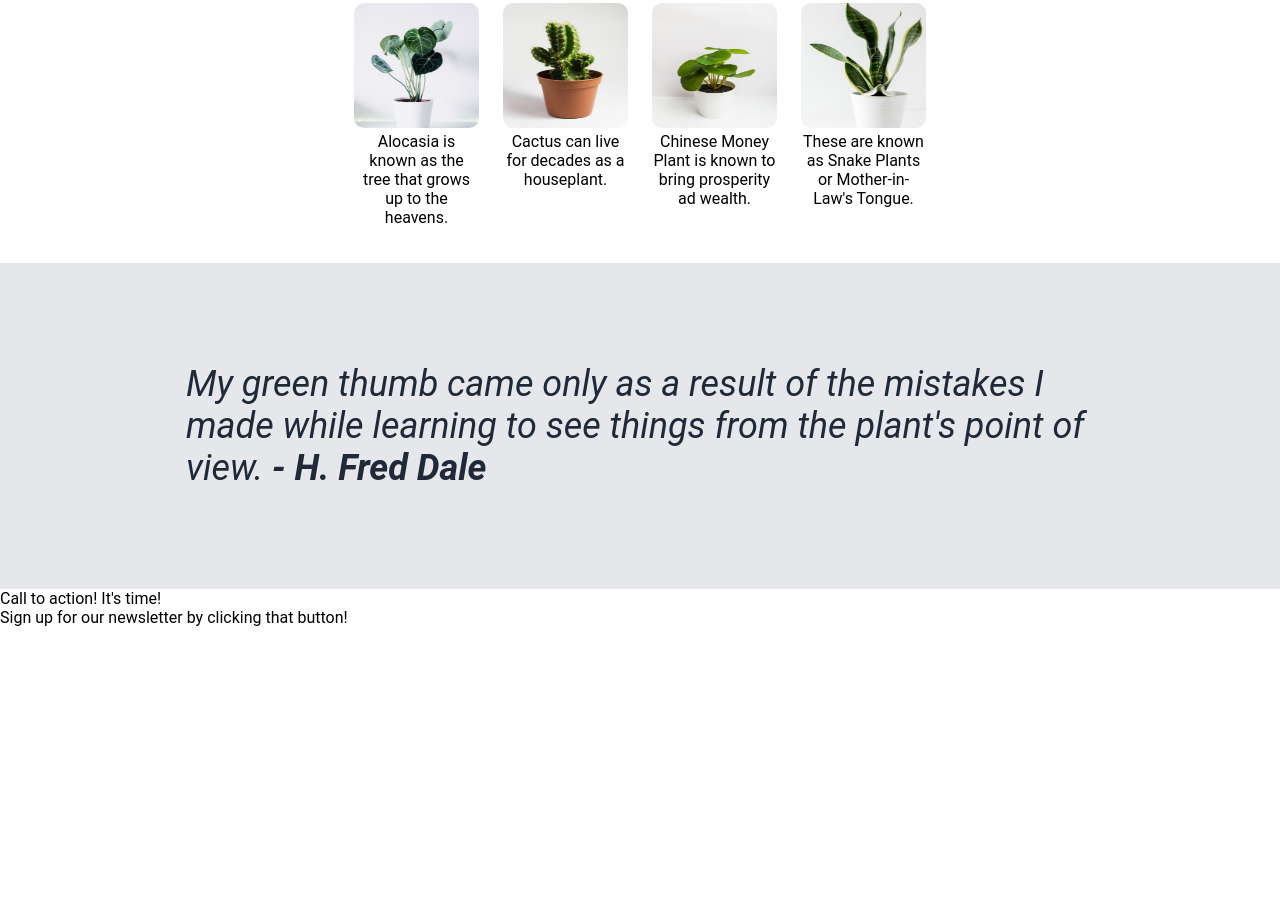
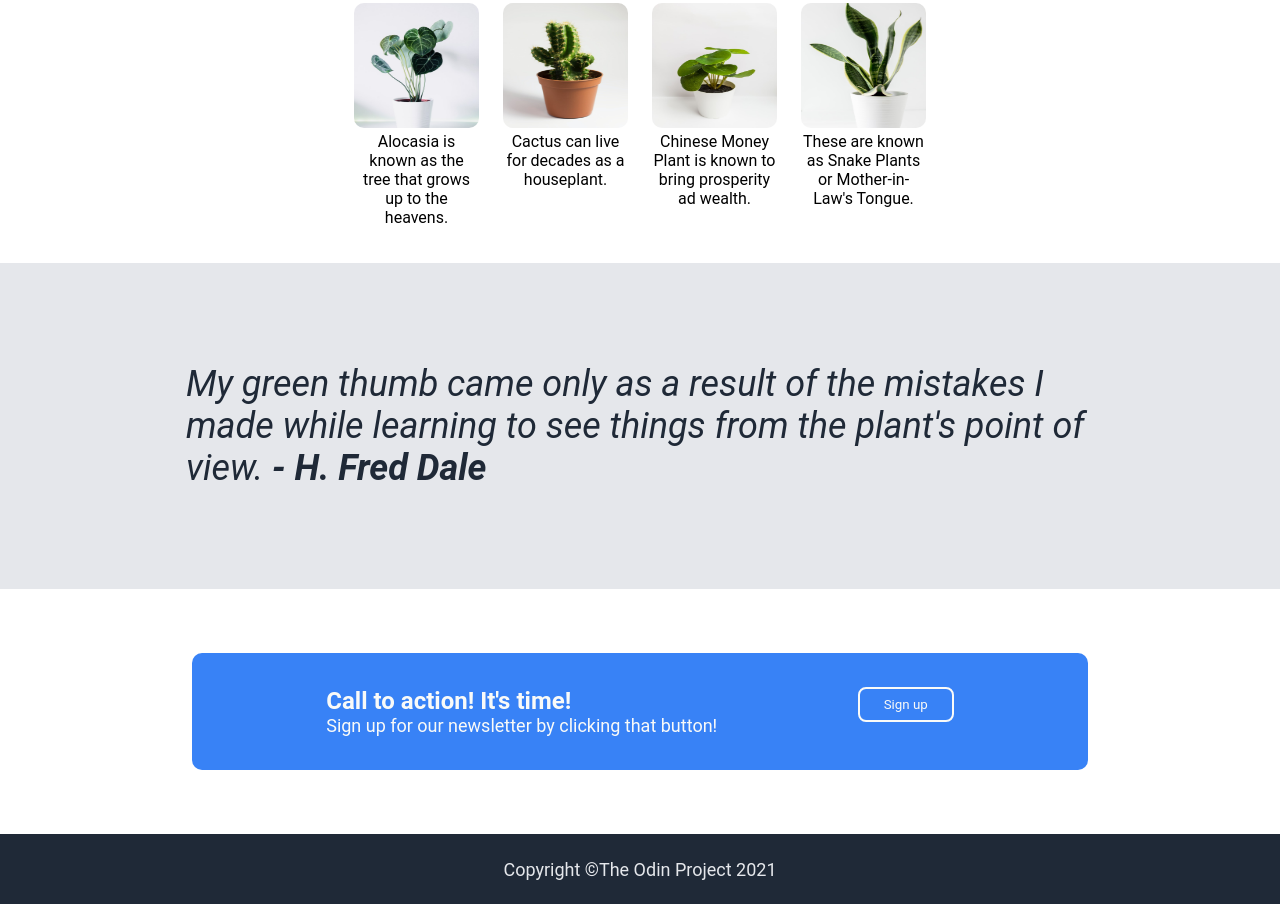
Before and after one commit to staceymw/houseplant-tribute, a plain HTML site: page index.html in a window 1280 px wide. Shown: the part 486-1390 px from the top of the page. Before the commit the page ends 1113 px from the top, so only its background shows below. Drawn offline with Linux system fonts and the light colour scheme.

Commit message:
Add div4 and footer html and css

```diff
--- a/index.html
+++ b/index.html
@@ -61,11 +61,21 @@
     <div class="div-three">
         <p class="quote">My green thumb came only as a result of the mistakes I made while learning to see things from the plant's point of view. <span class="bold">- H. Fred Dale</span></p>
     </div>
+
+
+
     <div class="div-four">
         <div class="call-to-action">
-            <p class ="call-bold">Call to action! It's time!</p>
-            <p class="call-reg">Sign up for our newsletter by clicking that button!</p>
+            <div class="cta-text">
+                <p class ="call-bold">Call to action! It's time!</p>
+                <p class="call-reg">Sign up for our newsletter by clicking that button!</p>
+            </div>
+            <div class="bottom-button-container">
+                <input class="bottom-button" type="submit" value="Sign up">
+            </div>
         </div>
     </div>
-    <div class="footer"></div>
+    <div class="footer">
+        <p class="footer-text">Copyright <span>&copy;</span>The Odin Project 2021</p>
+    </div>
   </body>
--- a/styles.css
+++ b/styles.css
@@ -141,3 +141,55 @@ h2 {
     font-weight: bold;
     justify-self: center;
 }
+
+
+
+.call-to-action {
+    display: flex;
+    justify-content: space-around;
+    background-color: #3882F6;
+    max-width: 60%;
+    margin: 64px auto;
+    padding: 34px 64px 0;
+    border-radius: 10px;
+}
+
+.bottom-button-container {
+    display: flex;
+    align-content: center;
+}
+
+.call-bold {
+    font-size: 24px;
+    font-weight: bold;
+    color: #F9FAF8;
+}
+
+.call-reg {
+    font-size: 18px;
+    color: #F9FAF8;
+}
+
+.bottom-button {
+    max-width: max-content;
+    padding: 8px 24px;
+    margin-bottom: 48px;
+    background-color: #3882F6;
+    border-radius: 8px;
+    box-shadow: 0;
+    border: none;
+    color: #F9FAF8;
+    border: 2px solid #F9FAF8;
+}
+
+.footer-text {
+    font-size: 18px;
+    color: #E5E7EB;
+}
+
+.footer {
+    display: flex;
+    justify-content: center;
+    align-items: center;
+    min-height: 70px;
+}
```
